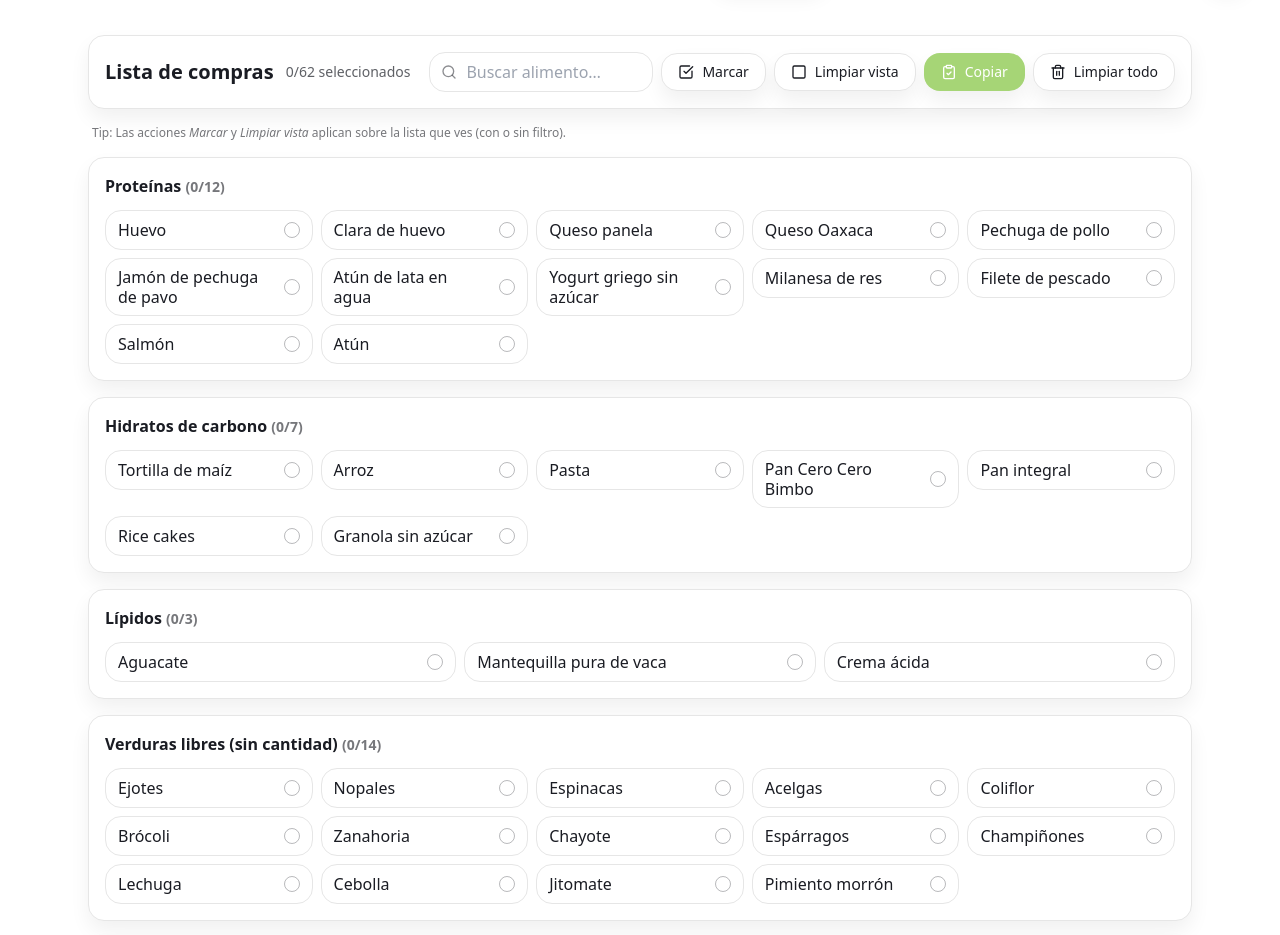
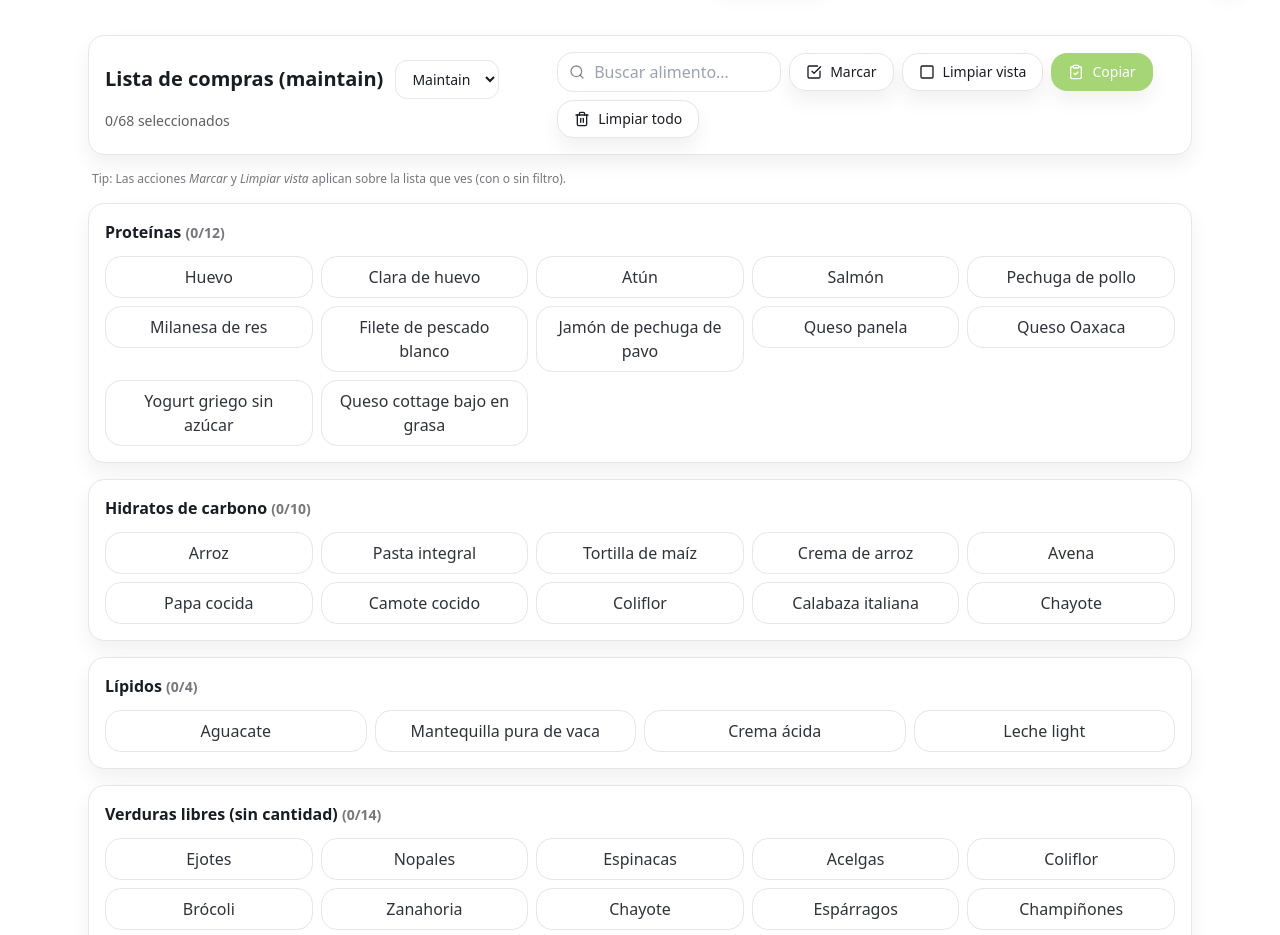
Before and after one commit to Erikaahide/FitApp, a React (Vite) app: page /#/shopping-list in a window 1280 px wide. Shown: the part 77-1012 px from the top of the page. Built offline with nearby package versions, Linux system fonts and the light colour scheme.

Commit message:
add shopping list options

```diff
--- /dev/null
+++ b/data/shoppingLists/bulkList.js
@@ -0,0 +1,93 @@
+// Utilidad para IDs estables
+const slug = (s) =>
+    s.toLowerCase()
+     .normalize('NFD').replace(/[\u0300-\u036f]/g, '')
+     .replace(/[^a-z0-9]+/g, '-').replace(/(^-|-$)/g, '');
+
+  export const SHOPPING_CATEGORIES = [
+    {
+      key: 'proteinas',
+      label: 'Proteínas',
+      items: [
+        'Huevo',
+        'Clara de huevo',
+        'Queso panela',
+        'Queso Oaxaca',
+        'Pechuga de pollo',
+        'Jamón de pechuga de pavo',
+        'Atún de lata en agua',
+        'Yogurt griego sin azúcar',
+        'Milanesa de res',
+        'Filete de pescado',
+        'Salmón',
+        'Atún',
+      ],
+    },
+    {
+      key: 'hidratos',
+      label: 'Hidratos de carbono',
+      items: [
+        'Tortilla de maíz',
+        'Arroz',
+        'Pasta',
+        'Pan Cero Cero Bimbo',
+        'Pan integral',
+        'Rice cakes',
+        'Granola sin azúcar',
+      ],
+    },
+    {
+      key: 'lipidos',
+      label: 'Lípidos',
+      items: [
+        'Aguacate',
+        'Mantequilla pura de vaca',
+        'Crema ácida',
+      ],
+    },
+    {
+      key: 'verduras',
+      label: 'Verduras libres (sin cantidad)',
+      items: [
+        'Ejotes', 'Nopales', 'Espinacas', 'Acelgas', 'Coliflor', 'Brócoli',
+        'Zanahoria', 'Chayote', 'Espárragos', 'Champiñones', 'Lechuga',
+        'Cebolla', 'Jitomate', 'Pimiento morrón',
+      ],
+    },
+    {
+      key: 'frutas',
+      label: 'Frutas',
+      items: [
+        'Plátano', 'Manzana', 'Fresas', 'Arandanos', 'Mandarina', 'Naranja',
+        'Guayaba', 'Uvas', 'Papaya', 'Melón', 'Sandía', 'Piña',
+      ],
+    },
+    {
+      key: 'grasas-prot',
+      label: 'Grasas con proteína',
+      items: [
+        'Almendras', 'Cacahuates', 'Nueces enteras',
+        'Crema de cacahuate sin azúcar','Crema de almendra sin azúcar',
+      ],
+    },
+    {
+      key: 'snacks',
+      label: 'Snacks extra',
+      items: [
+        'Gelatina light', 'Chicles sin azúcar', 'Té verde',
+        'Café negro', 'Leche light','Stevia', 'Matcha', 'Snacks sin azúcar', 'Refresco sin azúcar ni calorías'
+      ],
+    },
+  ];
+
+  // Estructura normalizada con IDs únicos por (categoría + nombre)
+  export const SHOPPING_DATA = SHOPPING_CATEGORIES.map(cat => ({
+    ...cat,
+    items: Array.from(new Set(cat.items)).map(name => ({
+      id: `${cat.key}:${slug(name)}`,
+      name,
+    })),
+  }));
+
+  export const ALL_ITEMS = SHOPPING_DATA.flatMap(c => c.items);
+  export const BULK_LIST = SHOPPING_DATA;
--- a/data/shoppingList.js
+++ b/data/shoppingLists/cutList.js
@@ -9,48 +9,45 @@ const slug = (s) =>
       key: 'proteinas',
       label: 'Proteínas',
       items: [
-        'Huevo',
-        'Clara de huevo',
-        'Queso panela',
-        'Queso Oaxaca',
-        'Pechuga de pollo',
-        'Jamón de pechuga de pavo',
-        'Atún de lata en agua',
-        'Yogurt griego sin azúcar',
-        'Milanesa de res',
-        'Filete de pescado',
-        'Salmón',
-        'Atún',
+        "Huevo",
+        "Clara de huevo",
+        "Atún",
+        "Salmón",
+        "Pechuga de pollo",
+        "Milanesa de res",
+        "Filete de pescado blanco",
+        "Yogurt griego sin azúcar",
+        "Jamón de pechuga de pavo",
+        "Queso cottage bajo en grasa",
       ],
     },
     {
       key: 'hidratos',
       label: 'Hidratos de carbono',
       items: [
-        'Tortilla de maíz',
-        'Arroz',
-        'Pasta',
-        'Pan Cero Cero Bimbo',
-        'Pan integral',
+        'Tortilla ligeras',
+        'Pasta Integral',
+        'Crema de arroz',
         'Rice cakes',
-        'Granola sin azúcar',
+        'Chayote',
+        'Coliflor',
       ],
     },
     {
       key: 'lipidos',
       label: 'Lípidos',
       items: [
-        'Aguacate',
-        'Mantequilla pura de vaca',
-        'Crema ácida',
+          'Mantequilla pura de vaca',
+          'Aguacate',
+          'Frijoles',
       ],
     },
     {
       key: 'verduras',
       label: 'Verduras libres (sin cantidad)',
       items: [
-        'Ejotes', 'Nopales', 'Espinacas', 'Acelgas', 'Coliflor', 'Brócoli',
-        'Zanahoria', 'Chayote', 'Espárragos', 'Champiñones', 'Lechuga',
+        'Ejotes', 'Nopales', 'Espinacas', 'Brócoli',
+        'Espárragos', 'Champiñones', 'Lechuga',
         'Cebolla', 'Jitomate', 'Pimiento morrón',
       ],
     },
@@ -58,8 +55,8 @@ const slug = (s) =>
       key: 'frutas',
       label: 'Frutas',
       items: [
-        'Plátano', 'Manzana', 'Fresas', 'Arandanos', 'Mandarina', 'Naranja',
-        'Guayaba', 'Uvas', 'Papaya', 'Melón', 'Sandía', 'Piña',
+        'Manzana', 'Fresas', 'Arandanos', 'Mandarina', 'Naranja',
+        'Guayaba', 'Uvas', 'Papaya', 'Sandía',
       ],
     },
     {
@@ -67,7 +64,6 @@ const slug = (s) =>
       label: 'Grasas con proteína',
       items: [
         'Almendras', 'Cacahuates', 'Nueces enteras',
-        'Crema de cacahuate sin azúcar','Crema de almendra sin azúcar',
       ],
     },
     {
@@ -90,3 +86,4 @@ const slug = (s) =>
   }));
 
   export const ALL_ITEMS = SHOPPING_DATA.flatMap(c => c.items);
+  export const CUT_LIST = SHOPPING_DATA;
--- /dev/null
+++ b/data/shoppingLists/ketoList.js
@@ -0,0 +1,90 @@
+// Utilidad para IDs estables
+const slug = (s) =>
+    s.toLowerCase()
+     .normalize('NFD').replace(/[\u0300-\u036f]/g, '')
+     .replace(/[^a-z0-9]+/g, '-').replace(/(^-|-$)/g, '');
+
+  export const SHOPPING_CATEGORIES = [
+    {
+      key: 'proteinas',
+      label: 'Proteínas',
+      items: [
+        'Huevo',
+        'Clara de huevo',
+        'Salmón',
+        'Atún',
+        'Pescado blanco',
+        'Milanesa de res',
+        'Pechuga de pollo',
+        'Filete de pescado',
+      ],
+    },
+
+    {
+      key: 'verduras',
+      label: 'Verduras bajas en carbohidratos (controladas)',
+      items: [
+        "Espinacas",
+        "Lechuga",
+        "Brócoli",
+        "Coliflor",
+        "Ejotes",
+        "Nopales",
+        "Chayote",
+        "Pepino",
+        "Cebolla",
+        "Jitomate",
+        "Espárragos",
+        "Champiñones",
+        "Pimiento morrón",
+        "Calabaza italiana",
+      ],
+    },
+    {
+      key: 'frutas',
+      label: "Frutas keto (porciones pequeñas)",
+      items: [
+        "Fresas",
+        "Arándanos",
+        "Frambuesas",
+        "Moras",
+        "Limón",
+        "Guayaba"
+      ],
+    },
+    {
+      key: 'grasas-prot',
+      label: 'Grasas saludables',
+      items: [
+        "Aceite de oliva extra virgen",
+        "Aceite de coco",
+        "Semillas de chía",
+        "Semillas de linaza",
+        "Semillas de girasol",
+        'Aguacate',
+        "Almendras",
+        "Nueces enteras",
+        "Cacahuates naturales",
+        "Cremas keto (almendra o cacahuate sin azúcar)"
+      ],
+    },
+    {
+      key: 'snacks',
+      label: 'Snacks extra',
+      items: [
+        'Gelatina light', 'Café negro', 'Monk fruit',
+      ],
+    },
+  ];
+
+  // Estructura normalizada con IDs únicos por (categoría + nombre)
+  export const SHOPPING_DATA = SHOPPING_CATEGORIES.map(cat => ({
+    ...cat,
+    items: Array.from(new Set(cat.items)).map(name => ({
+      id: `${cat.key}:${slug(name)}`,
+      name,
+    })),
+  }));
+
+  export const ALL_ITEMS = SHOPPING_DATA.flatMap(c => c.items);
+  export const KETO_LIST = SHOPPING_DATA;
--- /dev/null
+++ b/data/shoppingLists/maintainList.js
@@ -0,0 +1,99 @@
+// Utilidad para IDs estables
+const slug = (s) =>
+    s.toLowerCase()
+     .normalize('NFD').replace(/[\u0300-\u036f]/g, '')
+     .replace(/[^a-z0-9]+/g, '-').replace(/(^-|-$)/g, '');
+
+  export const SHOPPING_CATEGORIES = [
+    {
+      key: 'proteinas',
+      label: 'Proteínas',
+      items: [
+        "Huevo",
+        "Clara de huevo",
+        "Atún",
+        "Salmón",
+        "Pechuga de pollo",
+        "Milanesa de res",
+        "Filete de pescado blanco",
+        "Jamón de pechuga de pavo",
+        "Queso panela",
+        "Queso Oaxaca",
+        "Yogurt griego sin azúcar",
+        "Queso cottage bajo en grasa",
+      ],
+    },
+    {
+      key: 'hidratos',
+      label: 'Hidratos de carbono',
+      items: [
+        "Arroz",
+        "Pasta integral",
+        "Tortilla de maíz",
+        "Crema de arroz",
+        "Avena",
+        "Papa cocida",
+        "Camote cocido",
+        "Coliflor",
+        "Calabaza italiana",
+        "Chayote",
+      ],
+    },
+    {
+      key: 'lipidos',
+      label: 'Lípidos',
+      items: [
+        'Aguacate',
+        'Mantequilla pura de vaca',
+        'Crema ácida',
+        "Leche light",
+      ],
+    },
+    {
+      key: 'verduras',
+      label: 'Verduras libres (sin cantidad)',
+      items: [
+        'Ejotes', 'Nopales', 'Espinacas', 'Acelgas', 'Coliflor', 'Brócoli',
+        'Zanahoria', 'Chayote', 'Espárragos', 'Champiñones', 'Lechuga',
+        'Cebolla', 'Jitomate', 'Pimiento morrón',
+      ],
+    },
+    {
+      key: 'frutas',
+      label: 'Frutas',
+      items: [
+        'Plátano', 'Manzana', 'Fresas', 'Arandanos', 'Mandarina', 'Naranja',
+        'Guayaba', 'Uvas', 'Papaya', 'Melón', 'Sandía', 'Piña',
+      ],
+    },
+    {
+      key: 'grasas-prot',
+      label: 'Grasas con proteína',
+      items: [
+        'Almendras', 'Cacahuates', 'Nueces enteras',
+        'Semillas de chía',
+        'Semillas de linaza',
+        'Crema de cacahuate sin azúcar','Crema de almendra sin azúcar',
+      ],
+    },
+    {
+      key: 'snacks',
+      label: 'Snacks extra',
+      items: [
+        'Gelatina light', 'Chicles sin azúcar', 'Té verde',
+        'Café negro', 'Leche light','Stevia', 'Matcha', 'Snacks sin azúcar', 'Refresco sin azúcar ni calorías'
+      ],
+    },
+  ];
+
+  // Estructura normalizada con IDs únicos por (categoría + nombre)
+  export const SHOPPING_DATA = SHOPPING_CATEGORIES.map(cat => ({
+    ...cat,
+    items: Array.from(new Set(cat.items)).map(name => ({
+      id: `${cat.key}:${slug(name)}`,
+      name,
+    })),
+  }));
+
+  export const ALL_ITEMS = SHOPPING_DATA.flatMap(c => c.items);
+  export const MAINTAIN_LIST = SHOPPING_DATA;
--- /dev/null
+++ b/data/shoppingListsIndex.js
@@ -0,0 +1,14 @@
+// === Importa las 4 listas ===
+import { BULK_LIST } from './shoppingLists/bulkList';
+import { MAINTAIN_LIST } from './shoppingLists/maintainList';
+import { CUT_LIST } from './shoppingLists/cutList';
+import { KETO_LIST } from './shoppingLists/ketoList';
+
+// === Exporta un objeto centralizado ===
+// Esto permite acceder a la lista correcta con SHOPPING_PLANS[plan]
+export const SHOPPING_PLANS = {
+  bulk: BULK_LIST,
+  maintain: MAINTAIN_LIST,
+  cut: CUT_LIST,
+  keto: KETO_LIST,
+};
--- a/src/pages/ShoppingList.jsx
+++ b/src/pages/ShoppingList.jsx
@@ -1,45 +1,66 @@
 import { useEffect, useMemo, useState } from 'react';
 import { Search, CheckSquare, Square, ClipboardCheck, Trash2, X } from 'lucide-react';
-import { SHOPPING_DATA, ALL_ITEMS } from '../../data/shoppingList';
+import { SHOPPING_PLANS } from '../../data/shoppingListsIndex';
 
-const LS_KEY = 'fitapp:shopping:v1';
+const LS_KEY_BASE = 'fitapp:shopping:v1';
 
 export default function ShoppingList() {
-  // seleccionados
+  // Estado del plan activo
+  const [plan, setPlan] = useState('maintain'); // puedes cambiar por 'bulk', 'cut', 'keto'
+
+  // Estado de seleccionados (por plan)
   const [selected, setSelected] = useState(() => {
     try {
-      const raw = localStorage.getItem(LS_KEY);
+      const raw = localStorage.getItem(`${LS_KEY_BASE}:${plan}`);
       return new Set(raw ? JSON.parse(raw) : []);
     } catch {
       return new Set();
     }
   });
+
+  // Estado de búsqueda
   const [query, setQuery] = useState('');
 
+  // Guarda la selección específica del plan activo
   useEffect(() => {
-    localStorage.setItem(LS_KEY, JSON.stringify(Array.from(selected)));
-  }, [selected]);
+    localStorage.setItem(`${LS_KEY_BASE}:${plan}`, JSON.stringify([...selected]));
+  }, [selected, plan]);
 
-  // Filtrado por texto (vista actual)
+  // Reinicia selección al cambiar de plan
+  useEffect(() => {
+    try {
+      const raw = localStorage.getItem(`${LS_KEY_BASE}:${plan}`);
+      setSelected(new Set(raw ? JSON.parse(raw) : []));
+    } catch {
+      setSelected(new Set());
+    }
+  }, [plan]);
+
+  // Datos del plan actual
+  const SHOPPING_DATA = SHOPPING_PLANS[plan];
+  const ALL_ITEMS = SHOPPING_DATA.flatMap(c => c.items); //  ya contienen {id, name}
+
+  // Filtrado
   const filtered = useMemo(() => {
     const q = query.trim().toLowerCase();
     if (!q) return SHOPPING_DATA;
     return SHOPPING_DATA.map(cat => ({
       ...cat,
-      items: cat.items.filter(it => it.name.toLowerCase().includes(q)),
+      items: cat.items.filter(it => it.name.toLowerCase().includes(q)), // ✅ usar .name
     })).filter(cat => cat.items.length > 0);
-  }, [query]);
+  }, [query, plan]);
 
   const totalCount = ALL_ITEMS.length;
   const selectedCount = selected.size;
   const filteredCount = filtered.reduce((acc, c) => acc + c.items.length, 0);
   const hasFiltered = filteredCount > 0;
 
-  // Acciones masivas sobre la VISTA ACTUAL (lo que estás viendo)
+  // ⚡ Acciones masivas
   const markView = () => {
     const ids = filtered.flatMap(c => c.items.map(i => i.id));
     setSelected(prev => new Set([...prev, ...ids]));
   };
+
   const clearView = () => {
     const idsToClear = new Set(filtered.flatMap(c => c.items.map(i => i.id)));
     setSelected(prev => {
@@ -48,10 +69,12 @@ export default function ShoppingList() {
       return next;
     });
   };
+
   const clearAll = () => setSelected(new Set());
 
+  // Copiar al portapapeles
   const copySelected = async () => {
-    const map = new Map(); // cat -> [items]
+    const map = new Map();
     SHOPPING_DATA.forEach(c => map.set(c.label, []));
     selected.forEach(id => {
       const [catKey] = id.split(':');
@@ -59,6 +82,7 @@ export default function ShoppingList() {
       const item = ALL_ITEMS.find(i => i.id === id);
       if (cat && item) map.get(cat.label).push(item.name);
     });
+
     const lines = [];
     for (const [cat, items] of map.entries()) {
       if (!items.length) continue;
@@ -66,19 +90,32 @@ export default function ShoppingList() {
       items.sort().forEach(n => lines.push(`• ${n}`));
       lines.push('');
     }
+
     const text = lines.join('\n').trim();
     try {
       await navigator.clipboard.writeText(text || '—');
       alert('Lista copiada al portapapeles ✅');
-    } catch { console.log(text); }
+    } catch {
+      console.log(text);
+    }
   };
 
   return (
     <div className="space-y-4">
       {/* Header */}
       <section className="card p-4 flex flex-col md:flex-row md:items-center md:justify-between gap-3">
-        <div className="flex items-center gap-3">
-          <h1 className="text-lg md:text-xl font-semibold">Lista de compras</h1>
+        <div className="flex items-center gap-3 flex-wrap">
+          <h1 className="text-lg md:text-xl font-semibold">Lista de compras ({plan})</h1>
+          <select
+            value={plan}
+            onChange={(e) => setPlan(e.target.value)}
+            className="rounded-xl bg-card border px-3 py-2 text-sm"
+          >
+            <option value="bulk">Bulk</option>
+            <option value="maintain">Maintain</option>
+            <option value="cut">Cut</option>
+            <option value="keto">Keto</option>
+          </select>
           <span className="text-sm text-foreground/70">
             {selectedCount}/{totalCount} seleccionados
           </span>
@@ -89,8 +126,9 @@ export default function ShoppingList() {
           )}
         </div>
 
+        {/* Acciones */}
         <div className="flex flex-wrap items-center gap-2">
-          {/* Buscador */}
+          {/* Buscar */}
           <div className="relative">
             <Search className="h-4 w-4 absolute left-3 top-1/2 -translate-y-1/2 text-foreground/50" />
             <input
@@ -103,20 +141,16 @@ export default function ShoppingList() {
               <button
                 onClick={() => setQuery('')}
                 className="absolute right-2 top-1/2 -translate-y-1/2 rounded-full p-1 hover:bg-primary/10 text-foreground/70"
-                aria-label="Limpiar búsqueda"
-                title="Limpiar"
               >
                 <X className="h-4 w-4" />
               </button>
             )}
           </div>
 
-          {/* Acciones – aclara que actúan sobre la vista actual */}
           <button
             className="btn btn-ghost disabled:opacity-50 disabled:pointer-events-none"
             onClick={markView}
             disabled={!hasFiltered}
-            title="Marcar todo lo que estás viendo"
           >
             <CheckSquare className="h-4 w-4 mr-2" /> Marcar
           </button>
@@ -124,20 +158,18 @@ export default function ShoppingList() {
             className="btn btn-ghost disabled:opacity-50 disabled:pointer-events-none"
             onClick={clearView}
             disabled={!hasFiltered}
-            title="Desmarcar lo que estás viendo"
           >
             <Square className="h-4 w-4 mr-2" /> Limpiar vista
           </button>
-          <button className="btn btn-primary" onClick={copySelected} title="Copiar seleccionados">
+          <button className="btn btn-primary" onClick={copySelected}>
             <ClipboardCheck className="h-4 w-4 mr-2" /> Copiar
           </button>
-          <button className="btn btn-ghost" onClick={clearAll} title="Limpiar todo">
+          <button className="btn btn-ghost" onClick={clearAll}>
             <Trash2 className="h-4 w-4 mr-2" /> Limpiar todo
           </button>
         </div>
       </section>
 
-      {/* Info breve de ayuda */}
       <p className="text-xs text-foreground/60 px-1">
         Tip: Las acciones <em>Marcar</em> y <em>Limpiar vista</em> aplican sobre la lista que ves (con o sin filtro).
       </p>
@@ -167,7 +199,6 @@ export default function ShoppingList() {
 }
 
 /* ---------- Componentes ---------- */
-
 function CategoryBlock({ category, selected, toggle }) {
   const done = category.items.filter(i => selected.has(i.id)).length;
 
@@ -182,7 +213,6 @@ function CategoryBlock({ category, selected, toggle }) {
         </h2>
       </div>
 
-      {/* Grid fluido que acomoda pills y evita cortes raros */}
       <ul className="grid gap-2 grid-autofit">
         {category.items.map(item => {
           const isOn = selected.has(item.id);
@@ -191,21 +221,15 @@ function CategoryBlock({ category, selected, toggle }) {
               <button
                 onClick={() => toggle(item.id)}
                 className={[
-                  'w-full min-h-10 rounded-2xl border flex items-center justify-between gap-3 px-3 py-2 text-left',
+                  'w-full min-h-10 rounded-2xl border flex items-center justify-center px-3 py-2 text-center',
                   'transition focus:outline-none focus:ring-2 focus:ring-primary/60',
-                  isOn ? 'bg-primary text-white border-transparent' : 'hover:bg-primary/5'
+                  isOn
+                    ? 'bg-primary text-white border-transparent font-medium'
+                    : 'hover:bg-primary/5 text-foreground/90'
                 ].join(' ')}
                 aria-pressed={isOn}
               >
-                <span className={['flex-1 pr-2 leading-tight', isOn ? 'font-medium' : ''].join(' ')}>
-                  {item.name}
-                </span>
-                <span
-                  className={[
-                    'h-4 w-4 rounded-full border flex-shrink-0',
-                    isOn ? 'bg-white' : 'border-foreground/30'
-                  ].join(' ')}
-                />
+                {item.name}
               </button>
             </li>
           );
```
Also changed, not shown: src/App.css (added), src/index.css (added).
